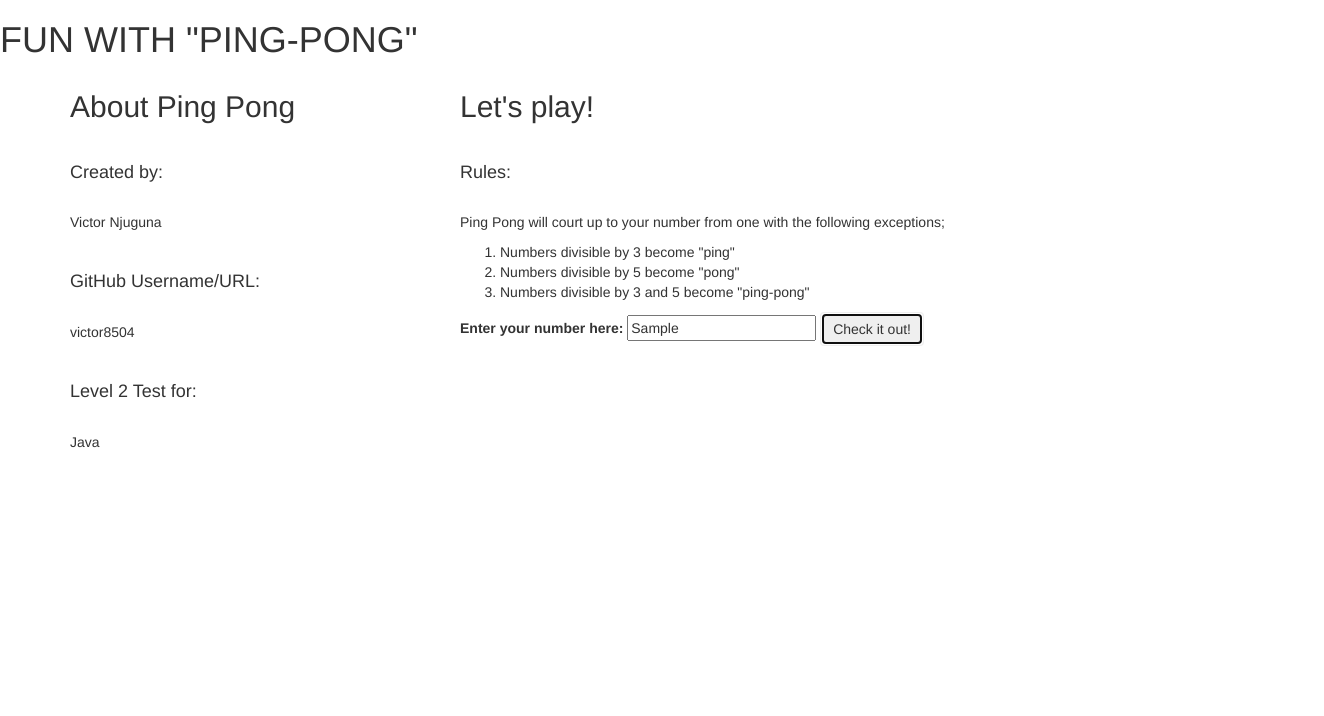
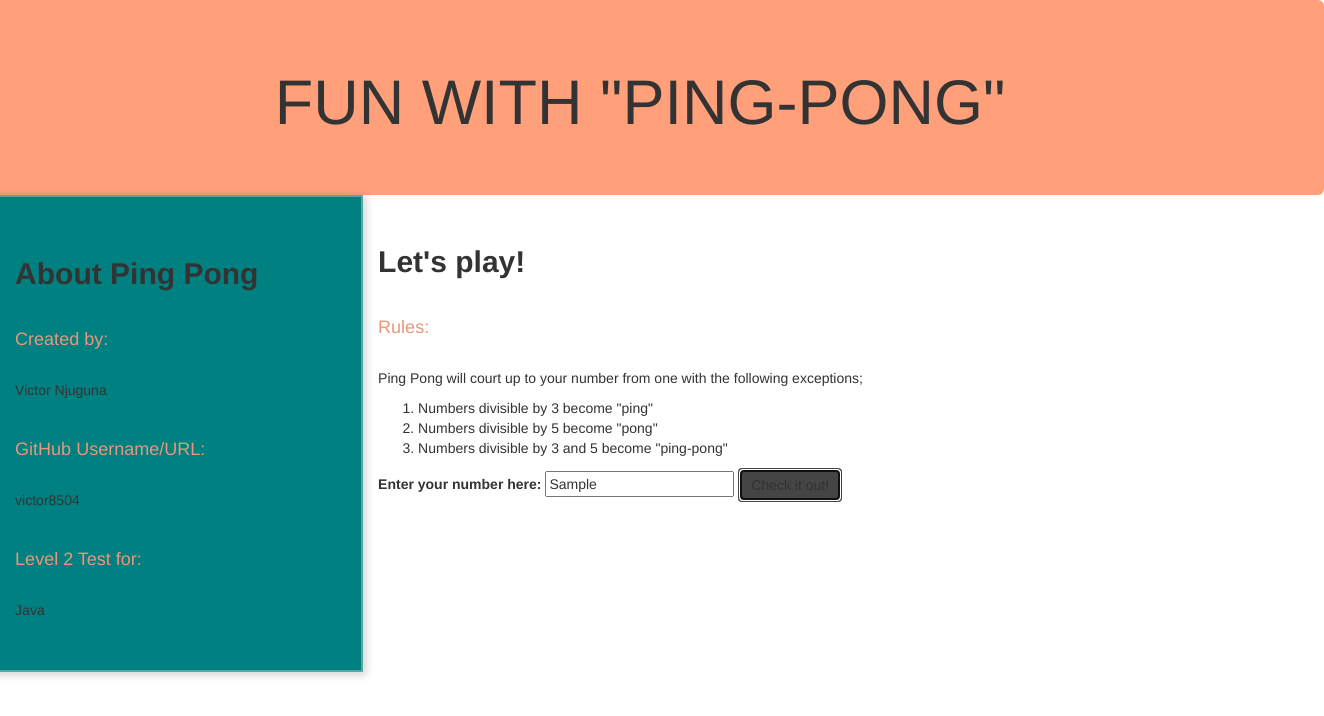
Before and after one commit to victor8504/Ping-pong, a plain HTML site: page index.html in a window 1280 px wide. Both pictures are taken after typing "Sample" into the empty fields and a click on the button "Check it out!". Shown: the whole page, 1324 px wide, since content can reach past the window. Drawn offline with Linux system fonts and the light colour scheme.

Commit message:
modify index and js files and styled the page using css

```diff
--- a/css/styles.css
+++ b/css/styles.css
@@ -1,14 +1,37 @@
-  .section-header {
-    height: 200px;
-    color: black;
-    font-weight: bold;
-    background-color: #FFA07A;
-  }
-  .section-header h1{
-    text-align: center;
-  }
-body{
-  /* background-image: url('../images/body.jpg'); */
-  background-size: auto;
-  background-attachment: fixed;
+.jumbotron {
+  text-align: center;
+  font-weight: bolder;
+  background-color: #FFA07A;
+  margin-left: -10%;
+  margin-right: -10%;
 }
+
+.col-md-4 {
+  background-color: #008080;
+  padding: 40px;
+  margin-left: -7%;
+  margin-top: -30px;
+  border: 2px solid rgba(211, 211, 211, 0.44);
+  box-shadow: 2px 2px 7px 2px rgba(0, 0, 0, 0.14);
+}
+
+.row h2 {
+  font-weight: bold;
+}
+
+.row h4 {
+  color: #E9967A;
+}
+
+button {
+  background-color: #454545;
+  color: #FFA07A;
+}
+
+button:hover {
+  opacity: 0.7;
+}
+
+#output {
+  font-style: italic;
+}
--- a/index.html
+++ b/index.html
@@ -1,21 +1,22 @@
 <!DOCTYPE html>
 <html>
+
 <head>
   <meta charset="utf-8">
   <title>Ping-Pong</title>
   <link href="css/bootstrap-3.3.7-dist/css/bootstrap.min.css" rel="stylesheet" type="text/css">
   <link href="css/styles.css" rel="stylesheet" type="text/css">
 </head>
+
 <body>
 
-    <div class="container-fluid" style="padding:0px;">
+  <div class="container">
 
+    <div class="jumbotron">
 
     <h1>FUN WITH "PING-PONG"</h1>
 
   </div>
-<div class="container">
-
 
     <div class="row">
 
@@ -45,7 +46,7 @@
 
 
           <label for="no">Enter your number here:</label>
-        <input id="no"  type="text">
+          <input id="no" type="text">
 
 
 
@@ -69,4 +70,5 @@
   <script src="js/scripts.js"></script>
 
 </body>
+
 </html>
--- a/js/scripts.js
+++ b/js/scripts.js
@@ -1,24 +1,24 @@
 //back-end
 function pingpong(num) {
-  var number = [];
+  var funNumber = [];
   for (var x = 1; x <= num; x++) {
 
     if (x % 3 === 0) {
-      number.push('ping');
+      funNumber.push('ping');
 
     } else if (x % 5 === 0) {
-      number.push('pong');
+      funNumber.push('pong');
 
     } else if ((x % 5 === 0) && (x % 3 === 0)) {
-      number.push('pingpong');
+      funNumber.push('pingpong');
 
     } else {
-      number.push(x);
+      funNumber.push(x);
 
     }
 
   };
-  return number;
+  return funNumber;
 };
 
 //front-end
@@ -29,11 +29,11 @@ $(document).ready(function() {
     $('#output').empty();
 
     var result = parseInt($("input#no").val());
-    var number = pingpong(result);
-    // console.log(number);
+    var funNumber = pingpong(result);
+    // console.log(funNumber);
 
-    number.forEach(function(e) {
-      $("#output").append($("<li>").html(e));
+    funNumber.forEach(function(i) {
+      $("#output").append($("<li>").html(i));
     });
   });
 });
```
Lines whose indentation alone changed are shown as unchanged.
